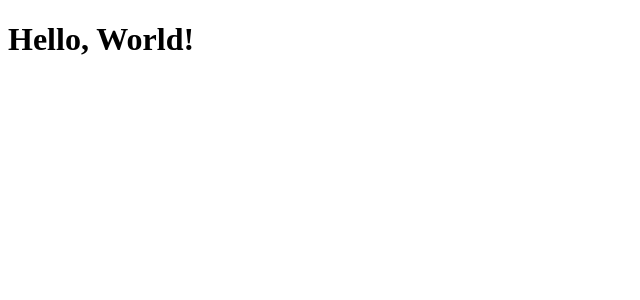
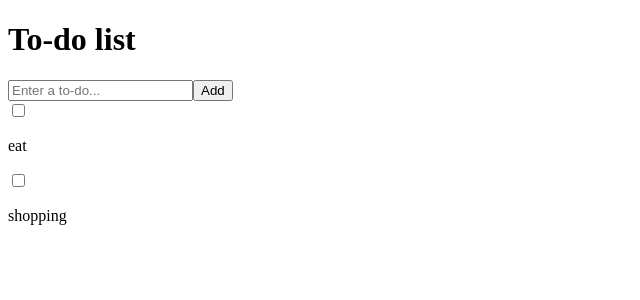
Before and after one commit to rajwinderb/todo-app-frontend, a React (Create React App) app: page / in a window 1280 px wide. Shown: the top 300 px of the page, without its empty margins (0-640 px from the left). Built offline with nearby package versions, Linux system fonts and the light colour scheme; the HTML template or start-up script is replaced by a standard one.

Commit message:
basic structure added

```diff
--- a/src/App.tsx
+++ b/src/App.tsx
@@ -1,7 +1,15 @@
-import { greet } from "./utils/greet";
+import AppHeader from "./components/AppHeader";
+import NavBar from "./components/NavBar";
+import ToDoItems from "./components/ToDoItems";
 
 function App(): JSX.Element {
-  return <h1>{greet("World")}</h1>;
+  return (
+    <>
+      <AppHeader />
+      <NavBar />
+      <ToDoItems />
+    </>
+  );
 }
 
 export default App;
--- /dev/null
+++ b/src/components/AppHeader.tsx
@@ -0,0 +1,7 @@
+export default function AppHeader(): JSX.Element {
+  return (
+    <header className="AppHeader">
+      <h1>To-do list</h1>
+    </header>
+  );
+}
--- /dev/null
+++ b/src/components/NavBar.tsx
@@ -0,0 +1,13 @@
+export default function NavBar(): JSX.Element {
+  return (
+    <nav className="NavBar">
+      <input
+        type="text"
+        placeholder="Enter a to-do..."
+        name="enter"
+        autoComplete="off"
+      />
+      <button type="button">Add</button>
+    </nav>
+  );
+}
--- /dev/null
+++ b/src/components/ToDo.tsx
@@ -0,0 +1,12 @@
+interface ToDoProps {
+  todo: string;
+}
+
+export default function ToDo(props: ToDoProps) {
+  return (
+    <div className="ToDo">
+      <input type="checkbox" />
+      <p>{props.todo}</p>
+    </div>
+  );
+}
--- /dev/null
+++ b/src/components/ToDoItems.tsx
@@ -0,0 +1,10 @@
+import ToDo from "./ToDo";
+
+export default function ToDoItems(): JSX.Element {
+  return (
+    <section className="ToDoItems">
+      <ToDo todo={"eat"} />
+      <ToDo todo={"shopping"} />
+    </section>
+  );
+}
```
